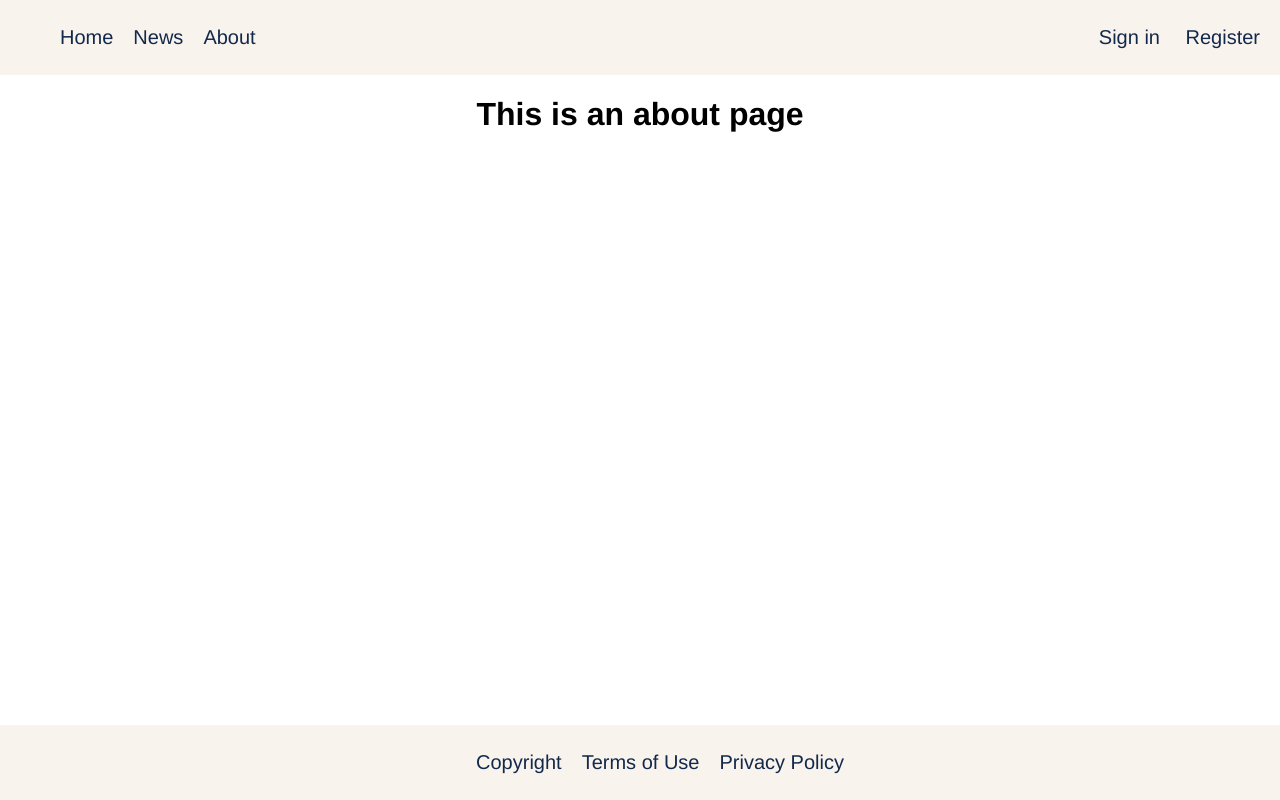
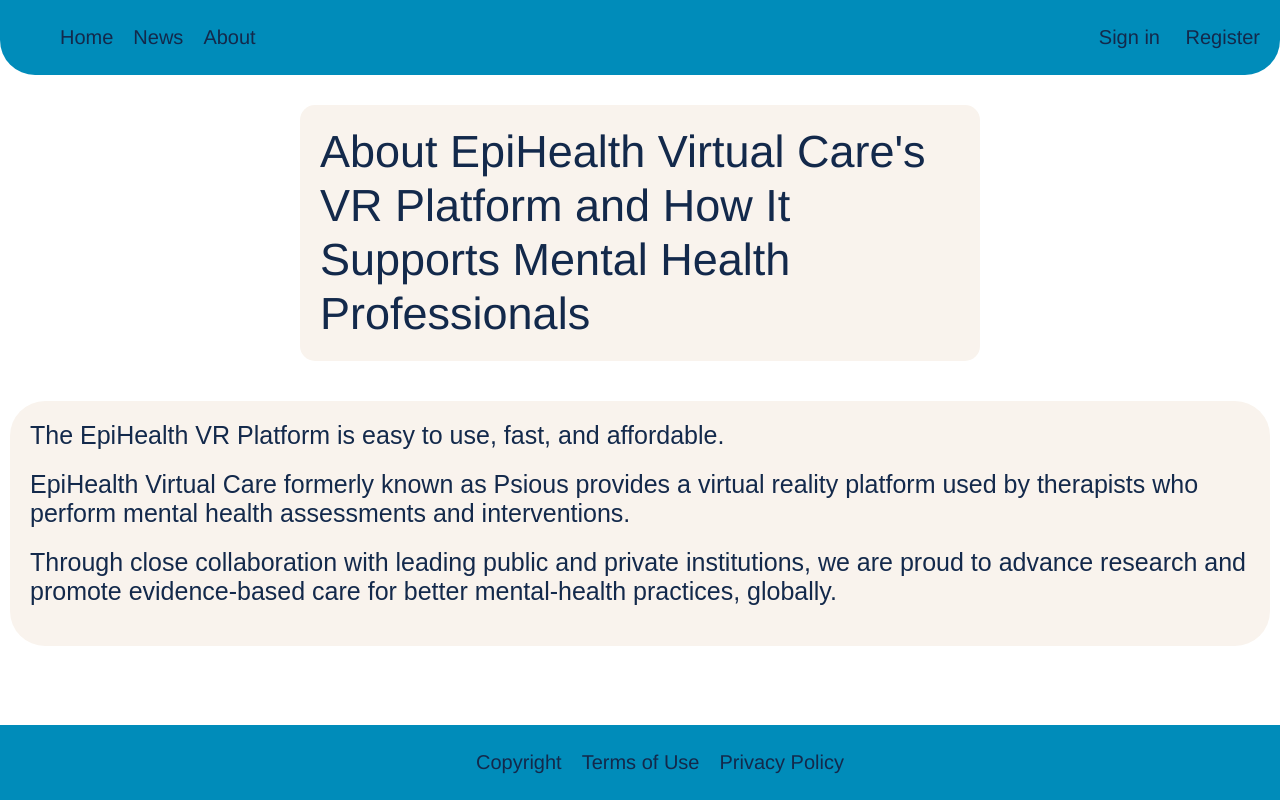
Before and after one commit to antoinebubs/ESP-APP, a Vue app in the folder esp-front/: page /#/about in a window 1280 px wide. Built offline with nearby package versions, Linux system fonts and the light colour scheme.

Commit message:
front changes

```diff
--- a/esp-front/src/components/AppBar.vue
+++ b/esp-front/src/components/AppBar.vue
@@ -39,7 +39,9 @@
   grid-template-columns: auto auto;
   top: 0;
   width: 100%;
-  background-color: #f9f3ed;
+  background-color: #008cba;
+  border-bottom-right-radius: 35px;
+  border-bottom-left-radius: 35px;
 }
 .navbar-options-left {
   overflow: hidden;
--- a/esp-front/src/components/AppFooter.vue
+++ b/esp-front/src/components/AppFooter.vue
@@ -32,7 +32,7 @@
 
 <style scoped>
 .footer {
-  background-color: #f9f3ed;
+  background-color: #008cba;
   color: #13294b;
   display: flex;
   justify-content: center;
--- a/esp-front/src/components/ButtonMain.vue
+++ b/esp-front/src/components/ButtonMain.vue
@@ -1,6 +1,6 @@
 <template>
   <div>
-    <button class="button">
+    <button class="button" @click="$emit('clicked')">
       <slot></slot>
     </button>
   </div>
--- a/esp-front/src/views/AboutView.vue
+++ b/esp-front/src/views/AboutView.vue
@@ -1,6 +1,26 @@
 <template>
   <div class="about">
-    <h1>This is an about page</h1>
+    <h1>
+      About EpiHealth Virtual Care's VR Platform and How It Supports Mental
+      Health Professionals
+    </h1>
+    <div class="flex-container">
+      <div class="text">
+        <p class="about-us">
+          The EpiHealth VR Platform is easy to use, fast, and affordable.
+        </p>
+        <p class="about-us">
+          EpiHealth Virtual Care formerly known as Psious provides a virtual
+          reality platform used by therapists who perform mental health
+          assessments and interventions.
+        </p>
+        <p class="about-us">
+          Through close collaboration with leading public and private
+          institutions, we are proud to advance research and promote
+          evidence-based care for better mental-health practices, globally.
+        </p>
+      </div>
+    </div>
   </div>
 </template>
 <script>
@@ -11,3 +31,44 @@
   components: {},
 };
 </script>
+<style scoped>
+.about {
+  font-family: Poppins, sans-serif;
+  color: #13294b;
+  display: flex;
+  flex-direction: column;
+  align-items: center;
+}
+.about-us {
+  font-size: 25px;
+  margin: 0px 0px 20px;
+}
+.text {
+  margin: 20px 20px 20px 20px;
+}
+.flex-container {
+  display: flex;
+  justify-content: center;
+  align-items: flex-start;
+  text-align: left;
+  background-color: #f9f3ed;
+  border-radius: 35px;
+  border: none 2px #13294b;
+  margin: 10px 10px 10px 10px;
+}
+img {
+  border-top-right-radius: 35px;
+  border-bottom-right-radius: 35px;
+}
+h1 {
+  text-align: left;
+  font-family: Ubuntu, Noto Sans SC, helvetica, arial, sans-serif;
+  font-size: 45px;
+  line-height: 1.2;
+  font-weight: 400;
+  width: 50%;
+  background-color: #f9f3ed;
+  border-radius: 15px;
+  padding: 20px;
+}
+</style>
--- a/esp-front/src/views/MainPage.vue
+++ b/esp-front/src/views/MainPage.vue
@@ -7,7 +7,7 @@
       </h1>
       <h3>platform trusted by over 2 therapists.</h3>
       <div class="flex-container">
-        <ButtonMain>Démo</ButtonMain>
+        <ButtonMain @click="doSomething">Démo</ButtonMain>
         <ButtonMain>Pricing</ButtonMain>
       </div>
     </div>
@@ -20,6 +20,11 @@
   data() {
     return {};
   },
+  methods: {
+    doSomething() {
+      alert("CLICKED");
+    },
+  },
   components: {
     ButtonMain,
   },
@@ -30,7 +35,7 @@
 .main-page {
   font-family: Ubuntu, Noto Sans SC, helvetica, arial, sans-serif;
   background-image: url("../img/headset.jpg");
-  background-size: 100% 100%;
+  background-size: cover;
   display: flex;
   justify-content: center;
   align-items: flex-start;
```
Also changed, not shown: esp-front/src/img/background.jpg (renamed from esp-front/src/img/mainPageBackground.jpg), esp-front/src/img/headsetvive.jpg (added).
